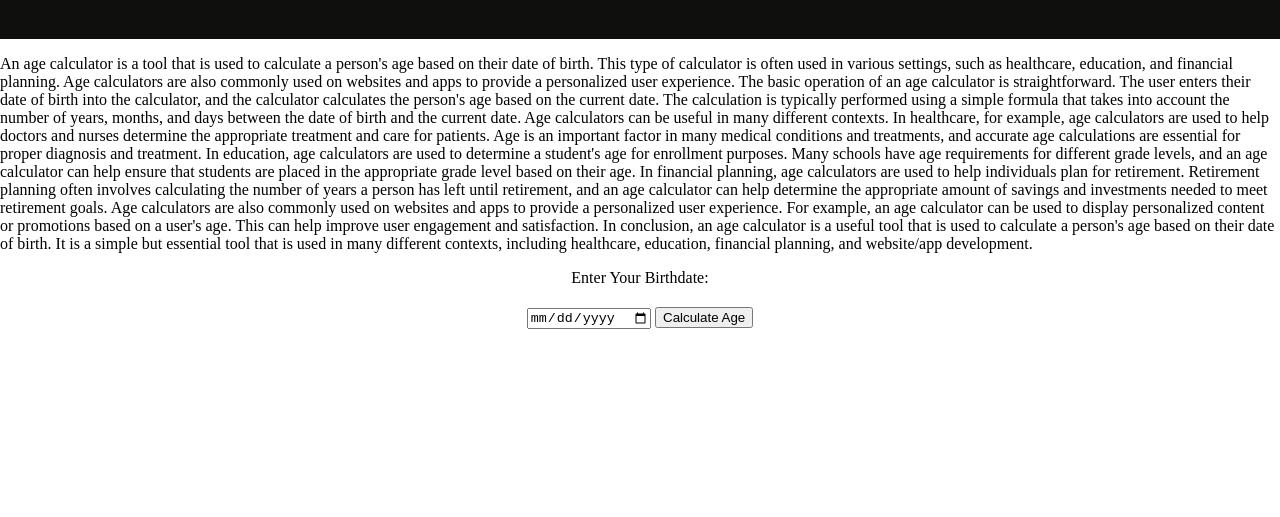
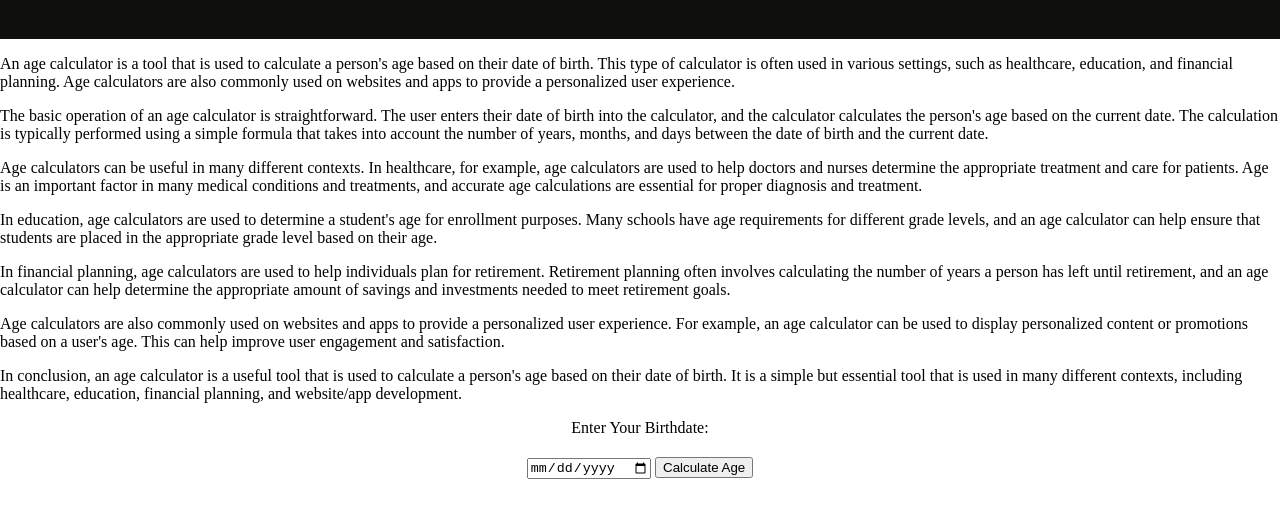
Before and after one commit to RAKIBHASSAN1/age-calculator, a plain HTML site: page index.html in a window 1280 px wide. Shown: the part 81-598 px from the top of the page. Drawn offline with Linux system fonts and the light colour scheme.

Commit message:
Update index.html

```diff
--- a/index.html
+++ b/index.html
@@ -37,19 +37,19 @@
     <div class="header">
   <h1>Age Calculator</h1>
 </div>
-    <p>An age calculator is a tool that is used to calculate a person's age based on their date of birth. This type of calculator is often used in various settings, such as healthcare, education, and financial planning. Age calculators are also commonly used on websites and apps to provide a personalized user experience.
+    <p>An age calculator is a tool that is used to calculate a person's age based on their date of birth. This type of calculator is often used in various settings, such as healthcare, education, and financial planning. Age calculators are also commonly used on websites and apps to provide a personalized user experience.</p>
 
-The basic operation of an age calculator is straightforward. The user enters their date of birth into the calculator, and the calculator calculates the person's age based on the current date. The calculation is typically performed using a simple formula that takes into account the number of years, months, and days between the date of birth and the current date.
+<p>The basic operation of an age calculator is straightforward. The user enters their date of birth into the calculator, and the calculator calculates the person's age based on the current date. The calculation is typically performed using a simple formula that takes into account the number of years, months, and days between the date of birth and the current date.</p>
 
-Age calculators can be useful in many different contexts. In healthcare, for example, age calculators are used to help doctors and nurses determine the appropriate treatment and care for patients. Age is an important factor in many medical conditions and treatments, and accurate age calculations are essential for proper diagnosis and treatment.
+<p>Age calculators can be useful in many different contexts. In healthcare, for example, age calculators are used to help doctors and nurses determine the appropriate treatment and care for patients. Age is an important factor in many medical conditions and treatments, and accurate age calculations are essential for proper diagnosis and treatment.</p>
 
-In education, age calculators are used to determine a student's age for enrollment purposes. Many schools have age requirements for different grade levels, and an age calculator can help ensure that students are placed in the appropriate grade level based on their age.
+<p>In education, age calculators are used to determine a student's age for enrollment purposes. Many schools have age requirements for different grade levels, and an age calculator can help ensure that students are placed in the appropriate grade level based on their age.</p>
 
-In financial planning, age calculators are used to help individuals plan for retirement. Retirement planning often involves calculating the number of years a person has left until retirement, and an age calculator can help determine the appropriate amount of savings and investments needed to meet retirement goals.
+<p>In financial planning, age calculators are used to help individuals plan for retirement. Retirement planning often involves calculating the number of years a person has left until retirement, and an age calculator can help determine the appropriate amount of savings and investments needed to meet retirement goals.</p>
 
-Age calculators are also commonly used on websites and apps to provide a personalized user experience. For example, an age calculator can be used to display personalized content or promotions based on a user's age. This can help improve user engagement and satisfaction.
+<p>Age calculators are also commonly used on websites and apps to provide a personalized user experience. For example, an age calculator can be used to display personalized content or promotions based on a user's age. This can help improve user engagement and satisfaction.</p>
 
-In conclusion, an age calculator is a useful tool that is used to calculate a person's age based on their date of birth. It is a simple but essential tool that is used in many different contexts, including healthcare, education, financial planning, and website/app development.</p>
+<p>In conclusion, an age calculator is a useful tool that is used to calculate a person's age based on their date of birth. It is a simple but essential tool that is used in many different contexts, including healthcare, education, financial planning, and website/app development.</p>
     <div class="age-calculator">
   <label for="birthdate">Enter Your Birthdate:</label>
   <input type="date" id="birthdate">
```
